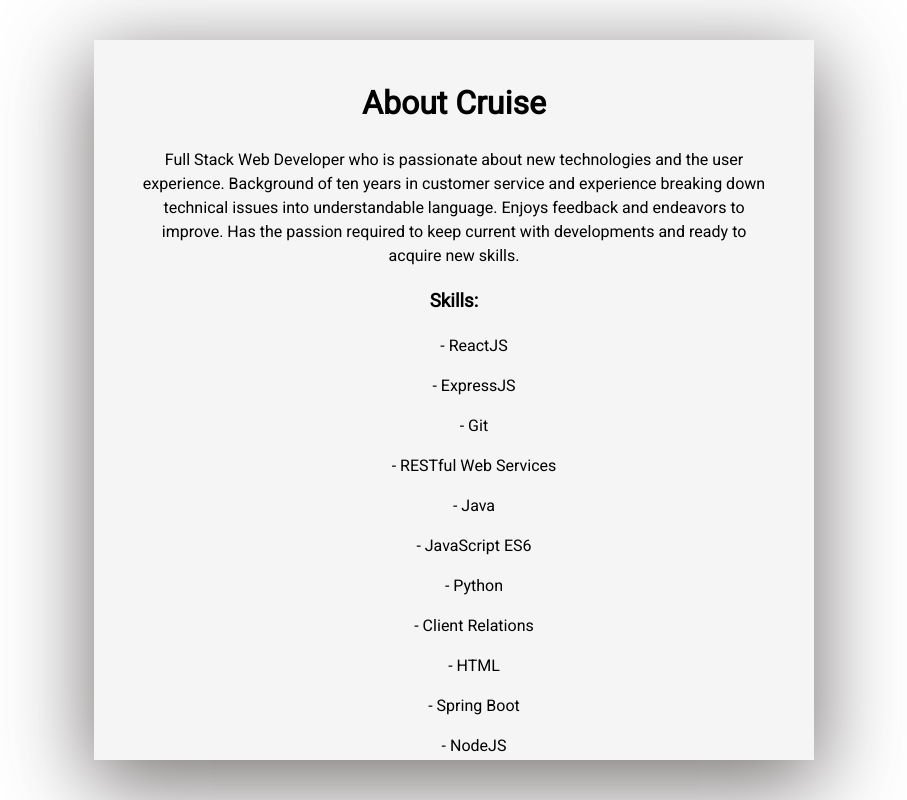
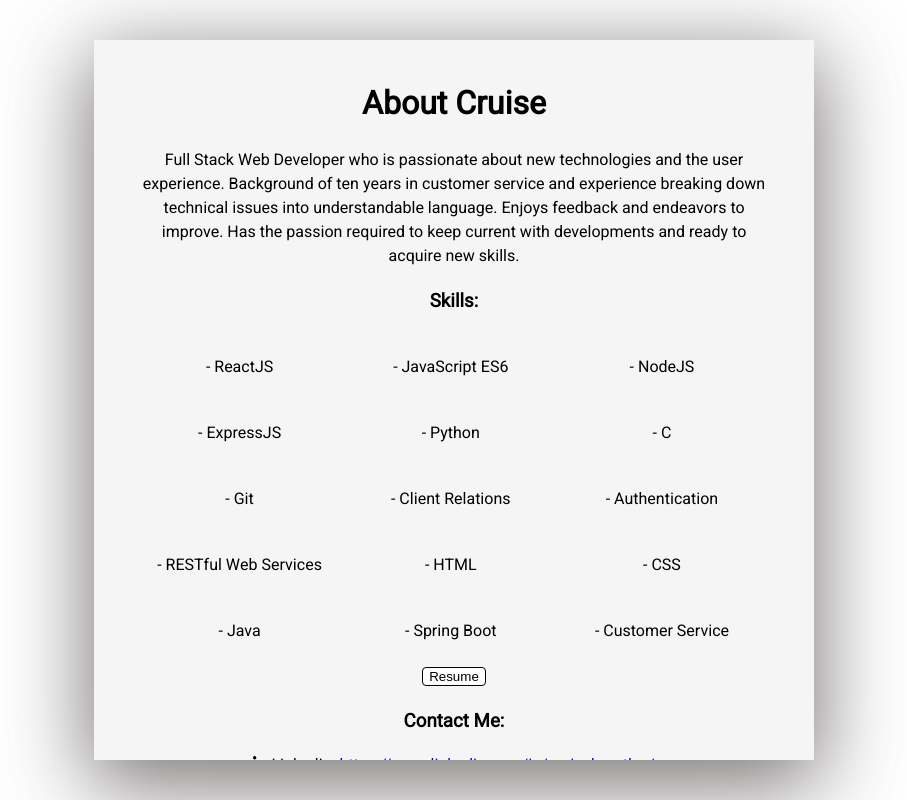
Before and after one commit to CruiseBrantley/portfolio, a React (Create React App) app: page /bio in a window 1280 px wide. Shown: the whole page, without its empty margins (186-1093 px from the left). Built offline with nearby package versions, Linux system fonts and the light colour scheme.

Commit message:
Styling added for Bio.js with skills addition

```diff
--- a/src/App.css
+++ b/src/App.css
@@ -7,6 +7,7 @@ body {
 	font-family: "Heebo", sans-serif;
 	font-size: 1rem;
 }
+
 .App {
 	user-select: none;
 	position: relative;
@@ -47,6 +48,7 @@ body {
 	width: 50%;
 	background: slategray;
 }
+
 .corner2 {
 	margin: 0 auto;
 	overflow: hidden;
@@ -57,6 +59,7 @@ body {
 	width: 50%;
 	background: salmon;
 }
+
 .corner3 {
 	overflow: hidden;
 	position: absolute;
@@ -66,6 +69,7 @@ body {
 	width: 50%;
 	background: rgb(73, 182, 173);
 }
+
 .corner4 {
 	overflow: hidden;
 	position: absolute;
@@ -75,6 +79,7 @@ body {
 	width: 50%;
 	background-color: rgb(33, 155, 196);
 }
+
 .grow {
 	position: absolute;
 	padding: 0;
@@ -125,6 +130,21 @@ button:hover {
 		0 17px 50px 0 rgba(0, 0, 0, 0.19);
 }
 
+.skills-container {
+	width: 100%;
+	display: flex;
+}
+
+.skills-div {
+	display: flex;
+	flex-direction: column;
+	width: 33%;
+}
+
+.skills-div ul {
+	padding: 5px;
+}
+
 .subject-div {
 	display: flex;
 	justify-content: center;
@@ -137,6 +157,7 @@ button:hover {
 	margin: 0 auto;
 	margin-top: 5vmin;
 	width: 80vmin;
+	min-width: 400px;
 	height: 80vmin;
 }
 
```
